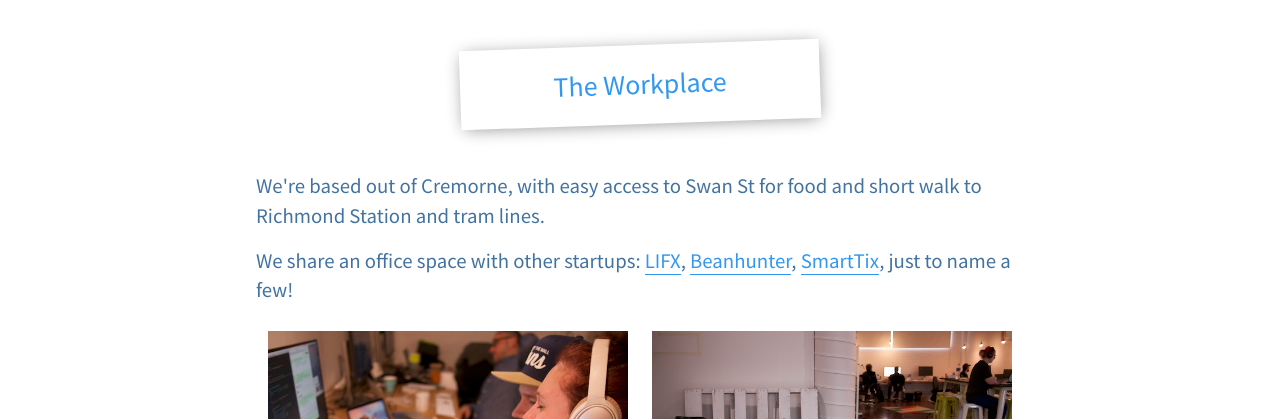
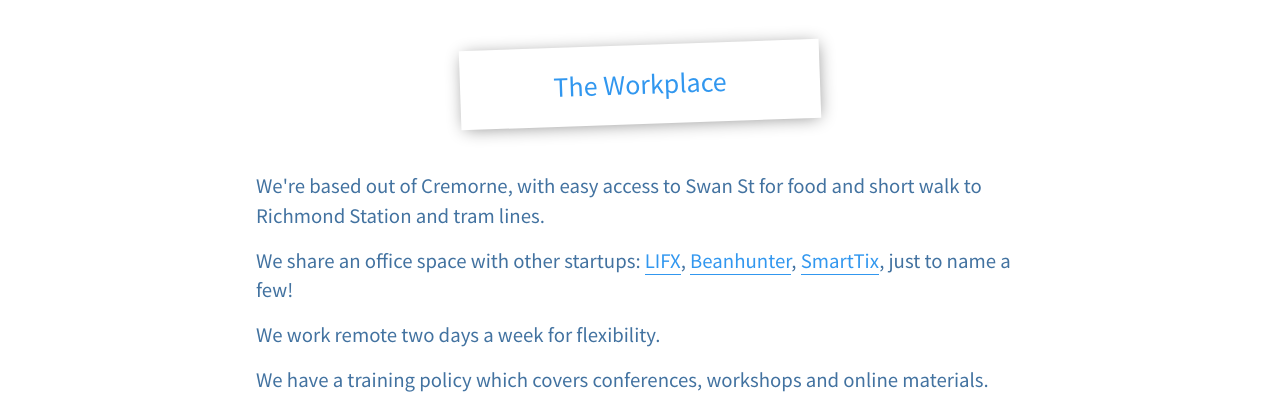
Before and after one commit to dr-me/jobs, a plain HTML site: page index.html in a window 1280 px wide. Shown: the part 326-745 px from the top of the page. Drawn offline with Linux system fonts and the light colour scheme.

Commit message:
Add more benefits

```diff
--- a/index.html
+++ b/index.html
@@ -23,6 +23,8 @@
         </h2>
         <p>We're based out of Cremorne, with easy access to Swan St for food and short walk to Richmond Station and tram lines.</p>
         <p>We share an office space with other startups: <a href="http://lifx.com">LIFX</a>, <a href="http://beanhunter.com">Beanhunter</a>, <a href="http://smarttix.com.au">SmartTix</a>, just to name a few!</p>
+        <p>We work remote two days a week for flexibility.</p>
+        <p>We have a training policy which covers conferences, workshops and online materials.</p>
         <hr />
         <div class="images">
           <img src="images/synergy.jpg" /><img src="images/bike.jpg" />
```
